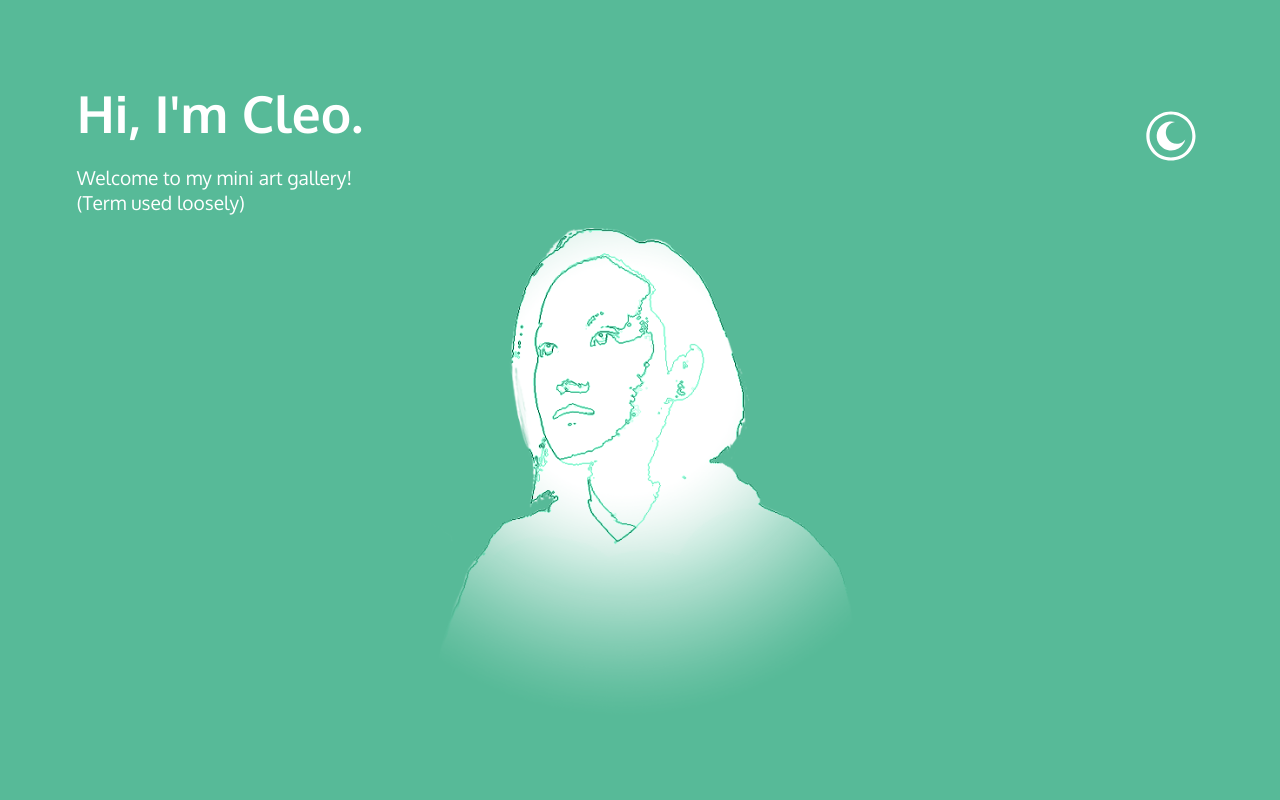
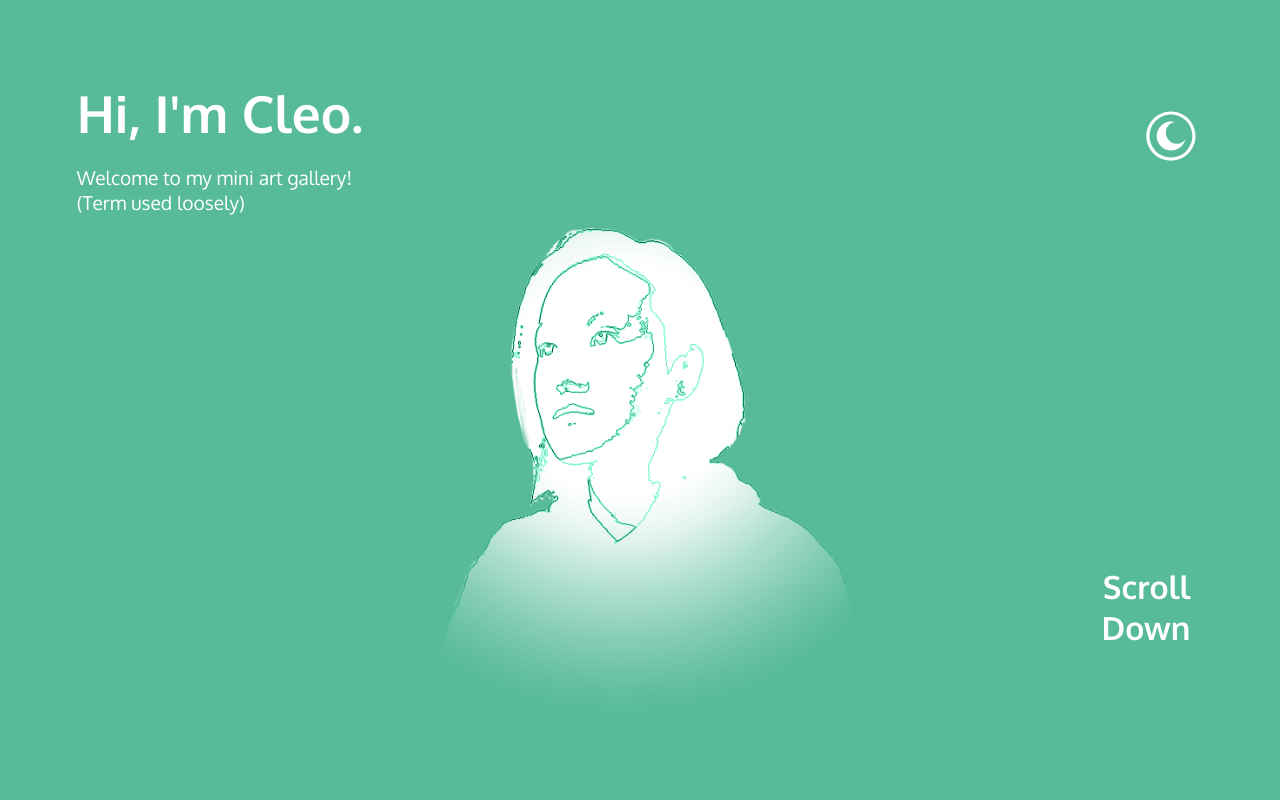
Before and after one commit to ccleo87/ccleo87.github.io, a plain HTML site: page index.html in a window 1280 px wide. Shown: the top 800 px of the page. Drawn offline with nearby package versions, Linux system fonts and the light colour scheme; a web font is replaced by a local one.

Commit message:
added user info

```diff
--- a/assets/css/style.css
+++ b/assets/css/style.css
@@ -158,6 +158,15 @@ div[class^="blur"] {
     100% { opacity:1; }
   }
 
+#scroll-down-text {
+    animation: fadeIn 4s linear;
+    bottom: 15vh;
+    font-size: 2.5vw;
+    font-weight: 700;
+    position: fixed;
+    right: 7vw;
+    text-align: right;
+}
 
 .section-break {
     color: #ffffff;
--- a/index.html
+++ b/index.html
@@ -26,6 +26,9 @@
                         Welcome to my mini art gallery!<br>(Term used loosely)
                     </p>
                 </div>
+                <p id="scroll-down-text">
+                    Scroll<br>Down
+                </p>
             </section>
 
             <div class="section-break">
```
